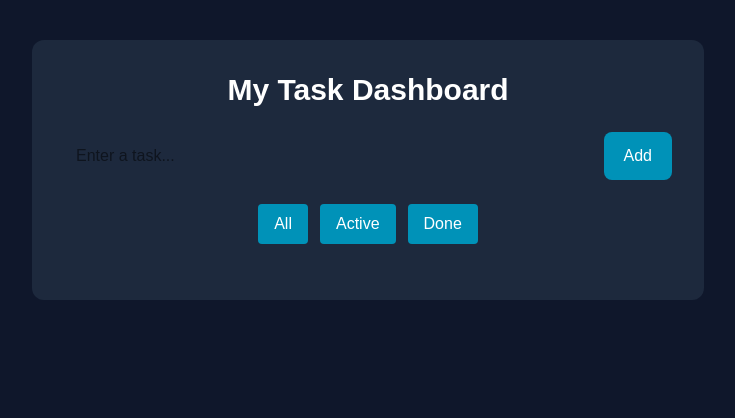
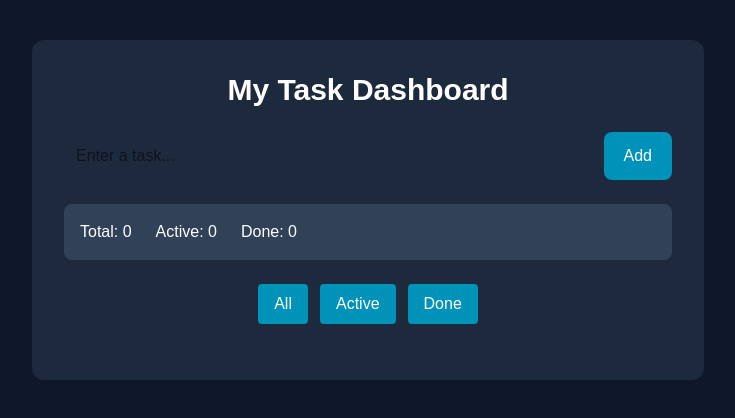
Before and after one commit to cperullousf/todo-dashboard, a Next.js app: page / in a window 1280 px wide. Shown: the top 418 px of the page, without its empty margins (272-1007 px from the left). Built offline with nearby package versions, Linux system fonts and the light colour scheme.

Commit message:
built TaskStats, imported it into TaskBoard.js, added derived counts and clearCompleted in TaskBoard.js, allowed TaskStats to be displayed

```diff
--- a/components/TaskBoard.js
+++ b/components/TaskBoard.js
@@ -3,6 +3,7 @@
 import { useState } from "react";
 import AddTaskForm from "./AddTaskForm";
 import TaskList from "./TaskList";
+import TaskStats from "./TaskStats";
 
 /*
 ==========================================================
@@ -41,7 +42,7 @@ export default function TaskBoard() {
             completed: false,
         },
     ]);
-}
+    }
     function toggleTask(id) {
 
     // map() creates a new array instead of modifying the
@@ -55,7 +56,7 @@ export default function TaskBoard() {
         )
     );
 
-}
+    }
     function deleteTask(id) {
 
     // filter() creates a new array that excludes the task
@@ -64,7 +65,16 @@ export default function TaskBoard() {
         tasks.filter((task) => task.id !== id)
     );
 
-}
+    }
+    function clearCompleted() {
+
+        // filter() returns only incomplete tasks, creating a
+        // new array instead of modifying the existing one.
+        setTasks(
+            tasks.filter((task) => !task.completed)
+        );
+
+    }
     // This value is derived from existing state rather than
     // stored separately. Keeping derived data out of state
     // avoids duplicate sources of truth.
@@ -81,12 +91,27 @@ export default function TaskBoard() {
     return true;
 
     });
+    // These values are derived from the existing task array.
+    // They update automatically whenever the task state changes.
+    const totalTasks = tasks.length;
+
+    const completedTasks = tasks.filter(
+        (task) => task.completed
+    ).length;
+
+    const activeTasks = totalTasks - completedTasks;
     return (
         <div className="bg-slate-800 text-white p-8 rounded-xl w-full max-w-2xl">
             <h1 className="text-3xl font-bold mb-6 text-center">
                 My Task Dashboard
             </h1>
             <AddTaskForm onAddTask={addTask} />
+            <TaskStats
+                total={totalTasks}
+                active={activeTasks}
+                completed={completedTasks}
+                onClearCompleted={clearCompleted}
+            />
             <div className="flex justify-center gap-3 mb-6">
 
                 <button
--- a/components/TaskStats.js
+++ b/components/TaskStats.js
@@ -0,0 +1,53 @@
+/*
+==========================================================
+Component: TaskStats
+Purpose: Displays task counts and provides a button to
+clear all completed tasks.
+
+Component Type: Server Component
+
+Props:
+total - Total number of tasks.
+active - Number of incomplete tasks.
+completed - Number of completed tasks.
+onClearCompleted - Callback from TaskBoard.
+==========================================================
+*/
+
+export default function TaskStats({
+    total,
+    active,
+    completed,
+    onClearCompleted,
+}) {
+
+    return (
+
+        <div className="bg-slate-700 rounded-lg p-4 mb-6 flex justify-between items-center">
+
+            <div className="flex gap-6">
+
+                <span>Total: {total}</span>
+
+                <span>Active: {active}</span>
+
+                <span>Done: {completed}</span>
+
+            </div>
+
+            {completed > 0 && (
+
+                <button
+                    onClick={onClearCompleted}
+                    className="bg-red-600 hover:bg-red-700 px-3 py-2 rounded"
+                >
+                    Clear Completed
+                </button>
+
+            )}
+
+        </div>
+
+    );
+
+}
```
